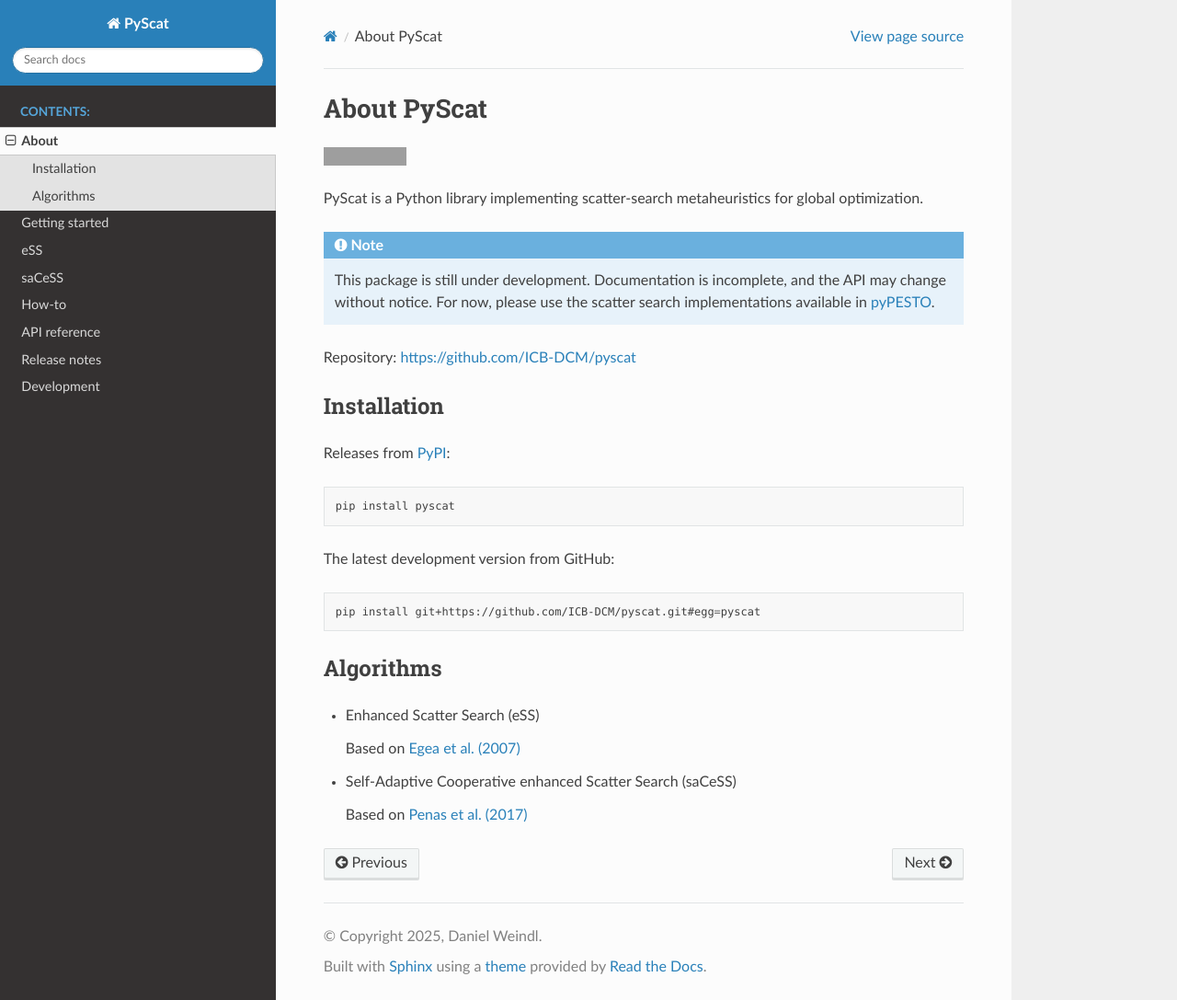
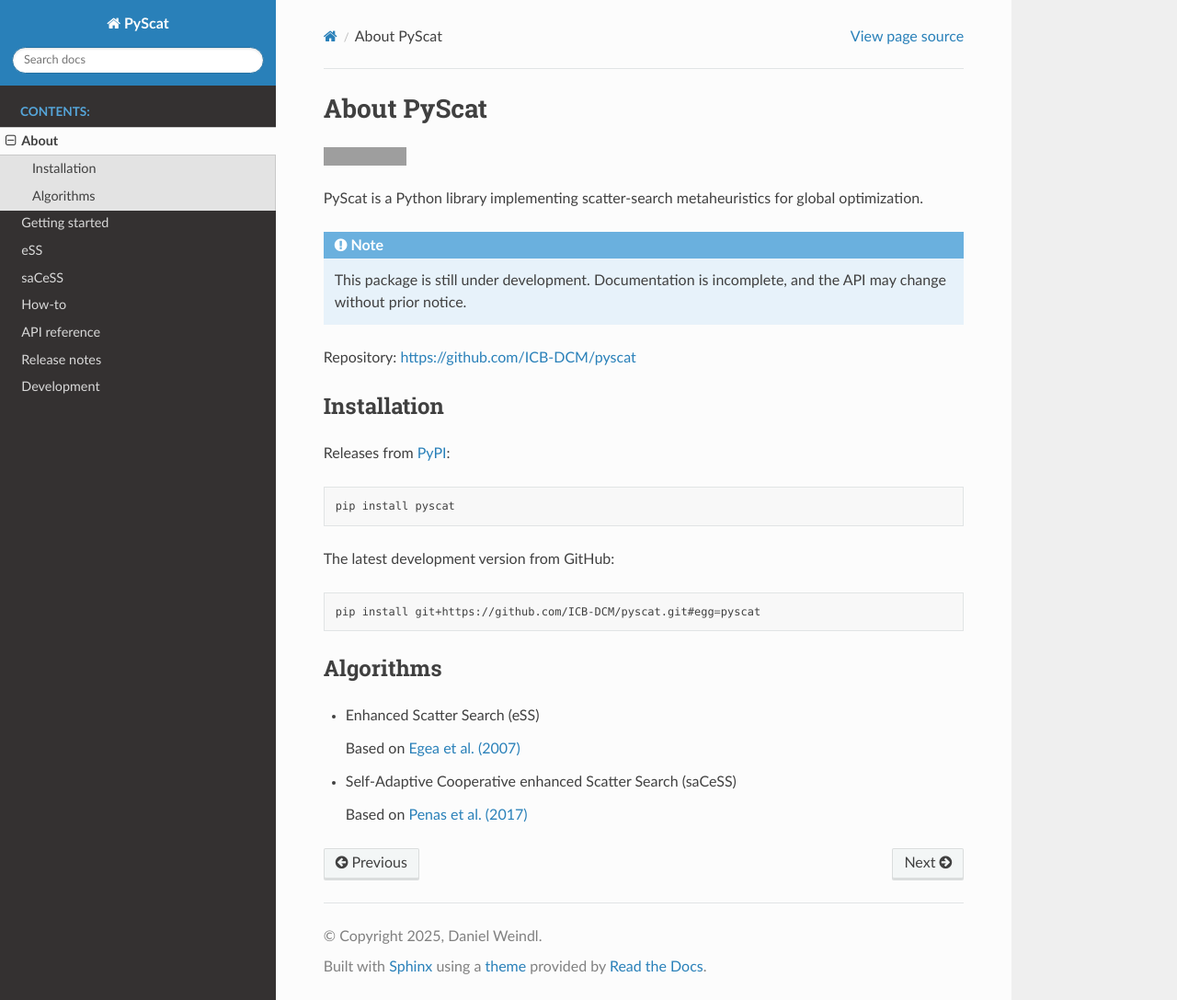
Before and after one commit to ICB-DCM/pyscat, a Sphinx documentation site: the page built from doc/about.rst, in a window 1280 px wide and 1087 px high. Shown: the whole window at 92% size. Built offline with Sphinx 7.4.7 and the Read the Docs theme 3.1.0, drawn with Linux system fonts in a browser that asks for light colours; grey boxes are pictures that could not be loaded.

Commit message:
doc: update dev notice

```diff
--- a/doc/about.rst
+++ b/doc/about.rst
@@ -11,9 +11,7 @@
 .. note::
 
    This package is still under development.
-   Documentation is incomplete, and the API may change without notice.
-   For now, please use the scatter search implementations available in
-   `pyPESTO <https://pypesto.readthedocs.io/en/latest/>`_.
+   Documentation is incomplete, and the API may change without prior notice.
 
 Repository: https://github.com/ICB-DCM/pyscat
 
```
Also changed, not shown: README.md (+1 -3 lines).
